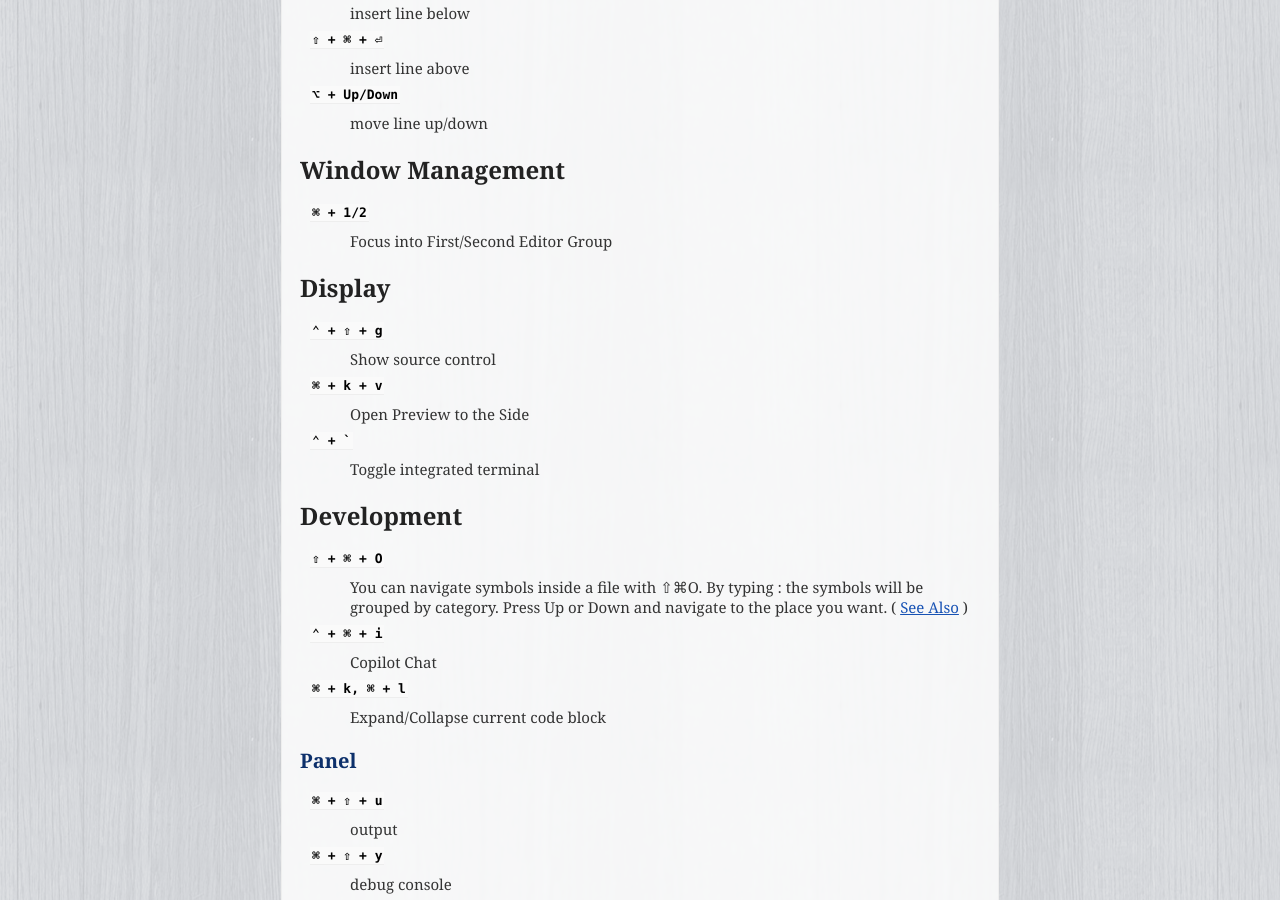
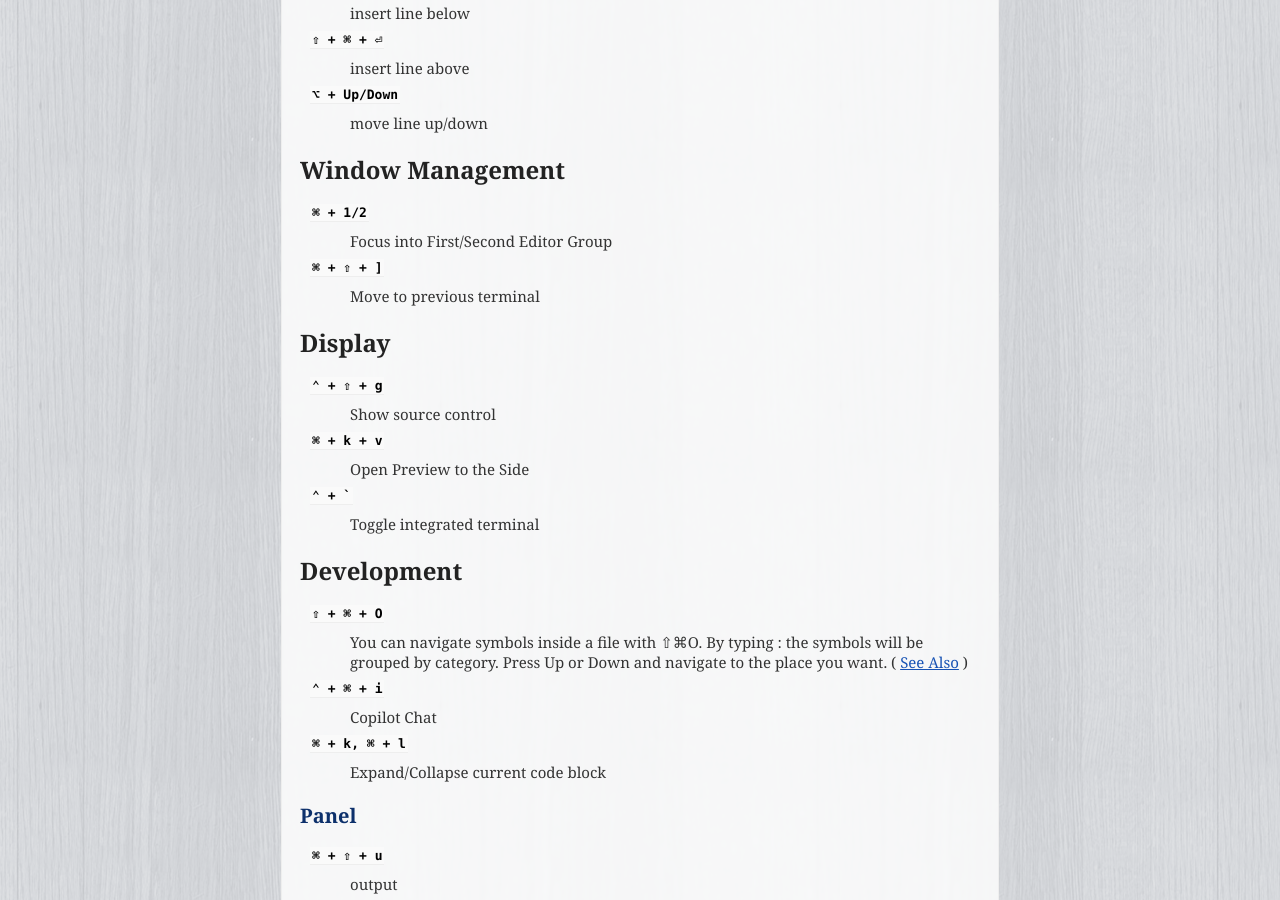
Before and after one commit to uraitakahito/shortcuts, a Sphinx documentation site: the page built from source/vscode.rst, in a window 1280 px wide and 900 px high, scrolled down 1139 px. Built offline with Sphinx 7.4.7, drawn with Linux system fonts in a browser that asks for light colours.

Commit message:
the way to move to previous terminal in vscode

```diff
--- a/source/vscode.rst
+++ b/source/vscode.rst
@@ -66,6 +66,9 @@ Window Management
 
 ``⌘ + 1/2``
    Focus into First/Second Editor Group
+
+``⌘ + ⇧ + ]``
+   Move to previous terminal
 
 
 Display
```
